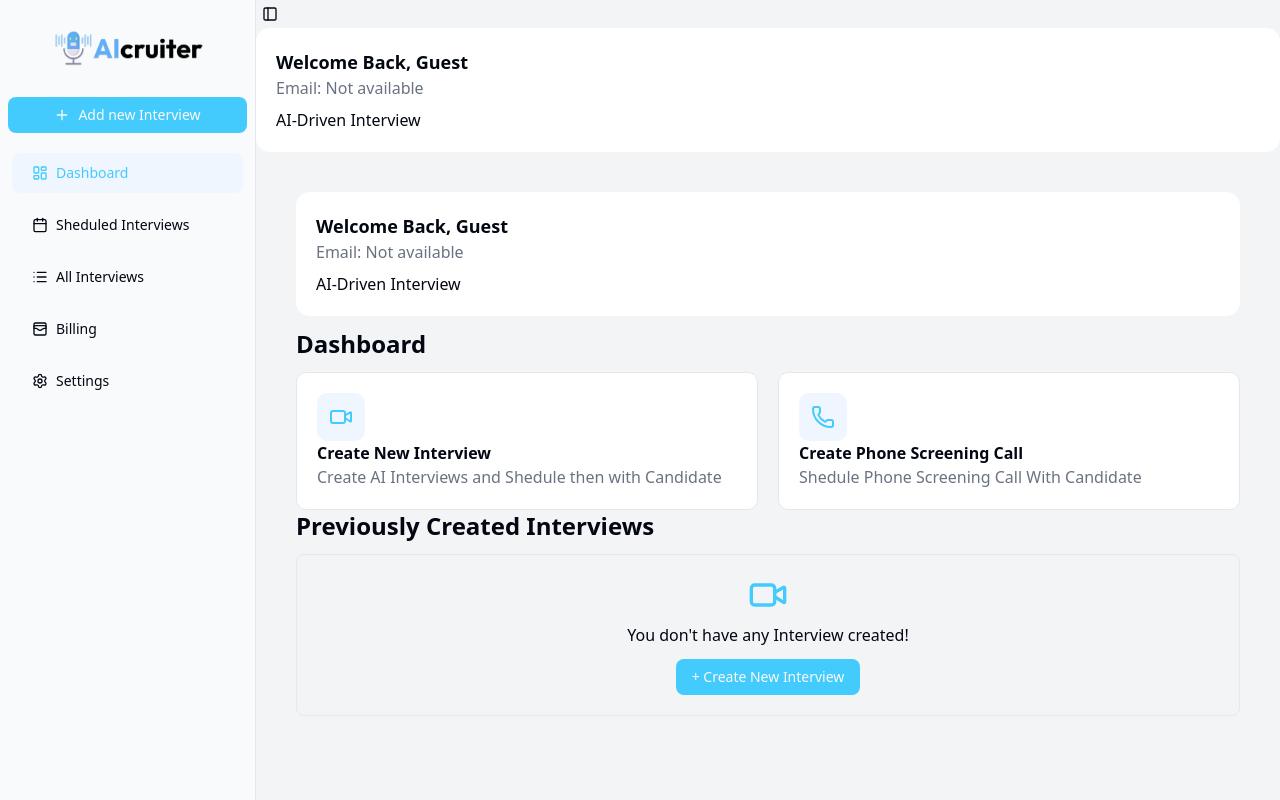
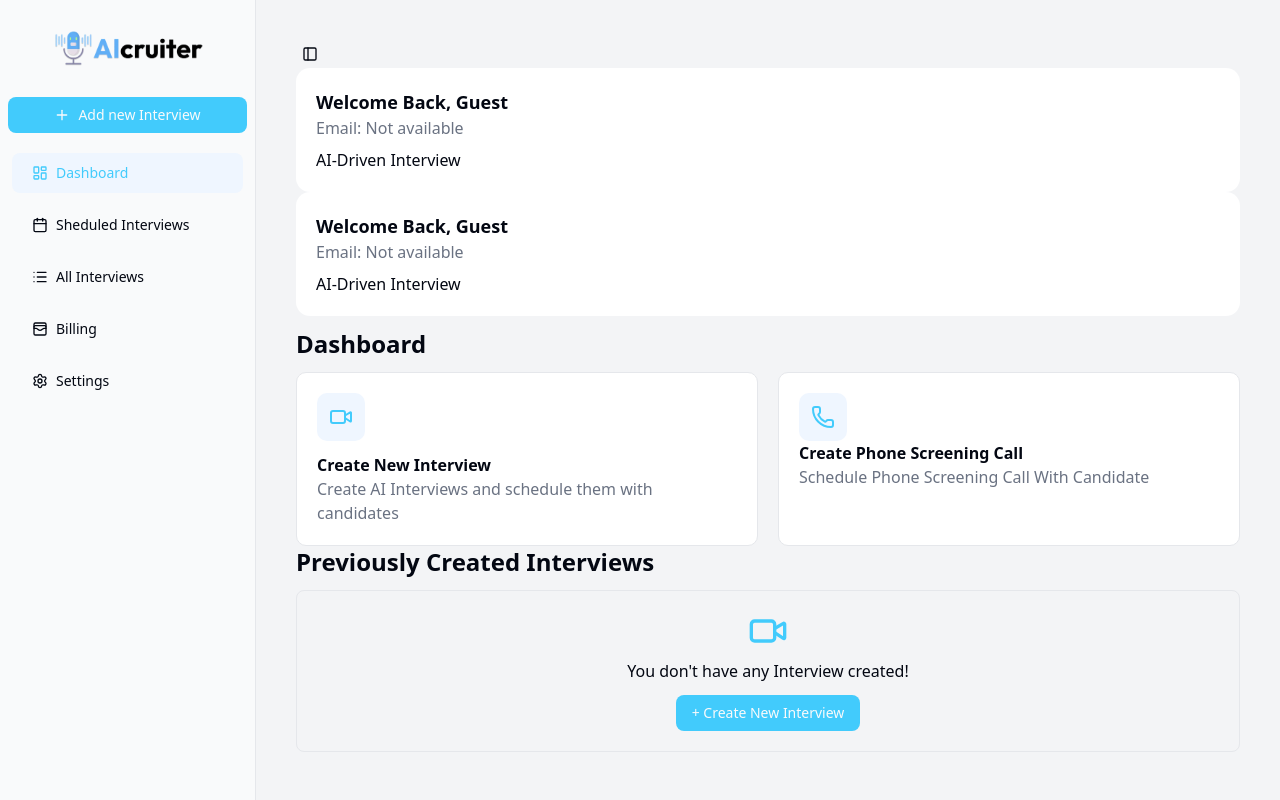
Before and after one commit to MariyaEfronY/ai-voice-inter, a Next.js app: page /dashboard in a window 1280 px wide. Built offline with nearby package versions, Linux system fonts and the light colour scheme; no server answers.

Commit message:
dashboard

```diff
--- a/app/(main)/dashboard/_components/CreateOptions.jsx
+++ b/app/(main)/dashboard/_components/CreateOptions.jsx
@@ -1,21 +1,32 @@
-import React from 'react'
-import { Phone, Video } from 'lucide-react'
+"use client";
+
+import React from "react";
+import Link from "next/link"; // ✅ this is the correct Link for navigation
+import { Phone, Video } from "lucide-react"; // ✅ only import icons from lucide-react
 
 const CreateOptions = () => {
   return (
-    <div className='grid grid-cols-2 gap-5'>
-      <div className='bg-white border border-gray-200 rounded-lg p-5'>
-        <Video className='p-3 text-primary bg-blue-50 rounded-lg h-12 w-12' />
-        <h2 className='font-bold'>Create New Interview</h2>
-        <p className='text-gray-500'>Create AI Interviews and Shedule then with Candidate</p>
-      </div>
-      <div className='bg-white border border-gray-200 rounded-lg p-5'>
-        <Phone className='p-3 text-primary bg-blue-50 rounded-lg h-12 w-12' />
-        <h2 className='font-bold'>Create Phone Screening Call</h2>
-        <p className='text-gray-500'>Shedule Phone Screening Call With Candidate</p>
+    <div className="grid grid-cols-2 gap-5">
+      <Link
+        href="/dashboard/create-interview"
+        className="bg-white border border-gray-200 rounded-lg p-5 cursor-pointer block hover:shadow-md transition"
+      >
+        <Video className="p-3 text-primary bg-blue-50 rounded-lg h-12 w-12" />
+        <h2 className="font-bold mt-3">Create New Interview</h2>
+        <p className="text-gray-500">
+          Create AI Interviews and schedule them with candidates
+        </p>
+      </Link>
+
+      <div className="bg-white border border-gray-200 rounded-lg p-5">
+        <Phone className="p-3 text-primary bg-blue-50 rounded-lg h-12 w-12" />
+        <h2 className="font-bold">Create Phone Screening Call</h2>
+        <p className="text-gray-500">
+          Schedule Phone Screening Call With Candidate
+        </p>
       </div>
     </div>
-  )
-}
+  );
+};
 
-export default CreateOptions
+export default CreateOptions;
--- a/app/(main)/layout.js
+++ b/app/(main)/layout.js
@@ -1,15 +1,13 @@
-import React from "react"
-import DashboardProvider from "./provider" // your existing dashboard layout wrapper
+"use client";
+
+import React from "react";
+import DashboardProvider from "./provider"; // your existing dashboard layout wrapper
 
 export default function DashboardLayout({ children }) {
   return (
-       <div className="bg-secondary">
-      <DashboardProvider>
-        <div className="p-10">
-          {children}
-        </div>
-
-      </DashboardProvider>
+    <div className="bg-secondary min-h-screen">
+      {/* ✅ DashboardProvider already handles p-10 and welcome section */}
+      <DashboardProvider>{children}</DashboardProvider>
     </div>
-  )
+  );
 }
--- a/app/(main)/provider.js
+++ b/app/(main)/provider.js
@@ -13,7 +13,7 @@ const DashboardProvider = ({ children}) => {
 
     <SidebarProvider>
       <AppSidebar />
-      <div className=' w-full'>
+      <div className=' w-full p-10'>
         <SidebarTrigger />
         <WelcomeContainer />
         {children}
```
